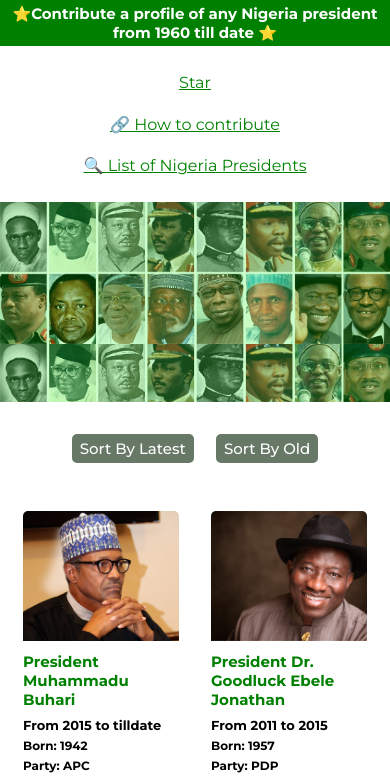
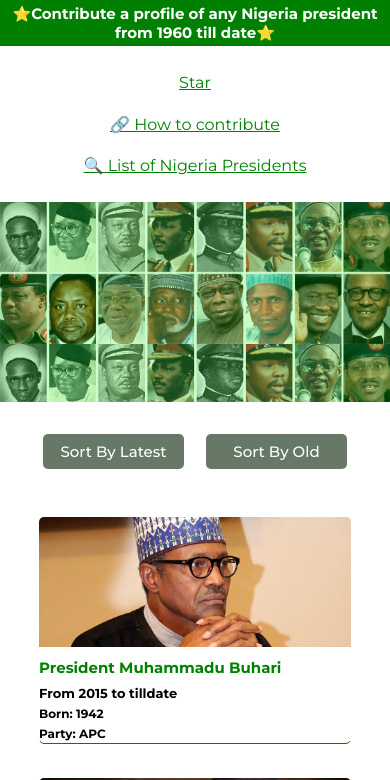
Before and after one commit to unclebay143/nigeria-presidents, a plain HTML site: page index.html in a window 390 px wide. Shown: the top 780 px of the page. Drawn offline with Linux system fonts and the light colour scheme.

Commit message:
fix: mobile responsivenss for card

```diff
--- a/assets/css/card.css
+++ b/assets/css/card.css
@@ -110,3 +110,9 @@
     /* display: none; */
   }
 }
+
+@media (max-width: 400px) {
+  .card {
+    width: 80%;
+  }
+}
--- a/assets/css/index.css
+++ b/assets/css/index.css
@@ -74,6 +74,7 @@ nav {
   border-radius: 5px;
   padding: 0.3rem 0.5rem;
   cursor: pointer;
+  white-space: nowrap;
 }
 
 footer {
@@ -107,3 +108,10 @@ footer {
     background-size: contain;
   }
 }
+
+@media (max-width: 400px) {
+  .sorting-btn button {
+    width: 80%;
+    padding: 0.5rem;
+  }
+}
```
Also changed, not shown: index.html (+1 -1 lines).
